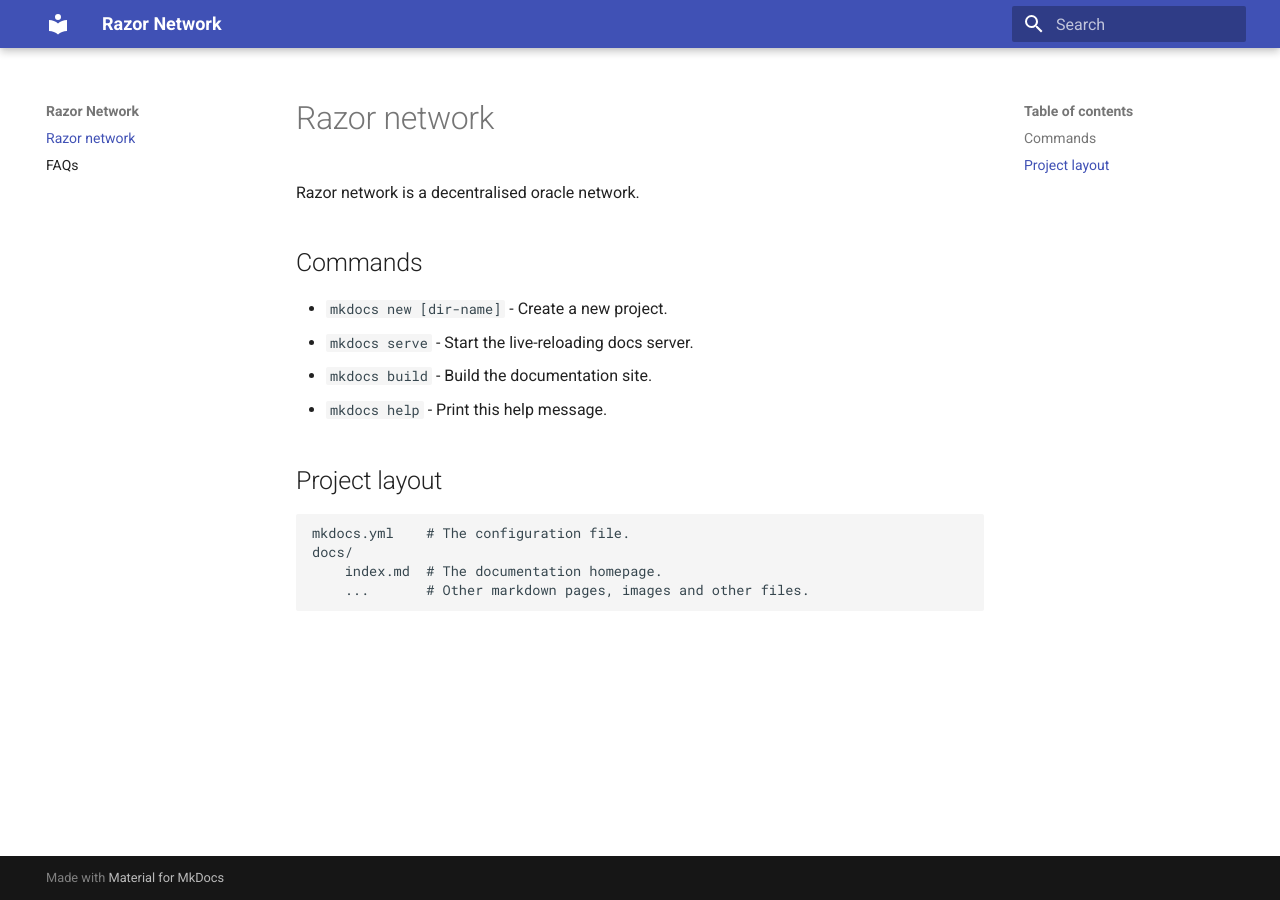
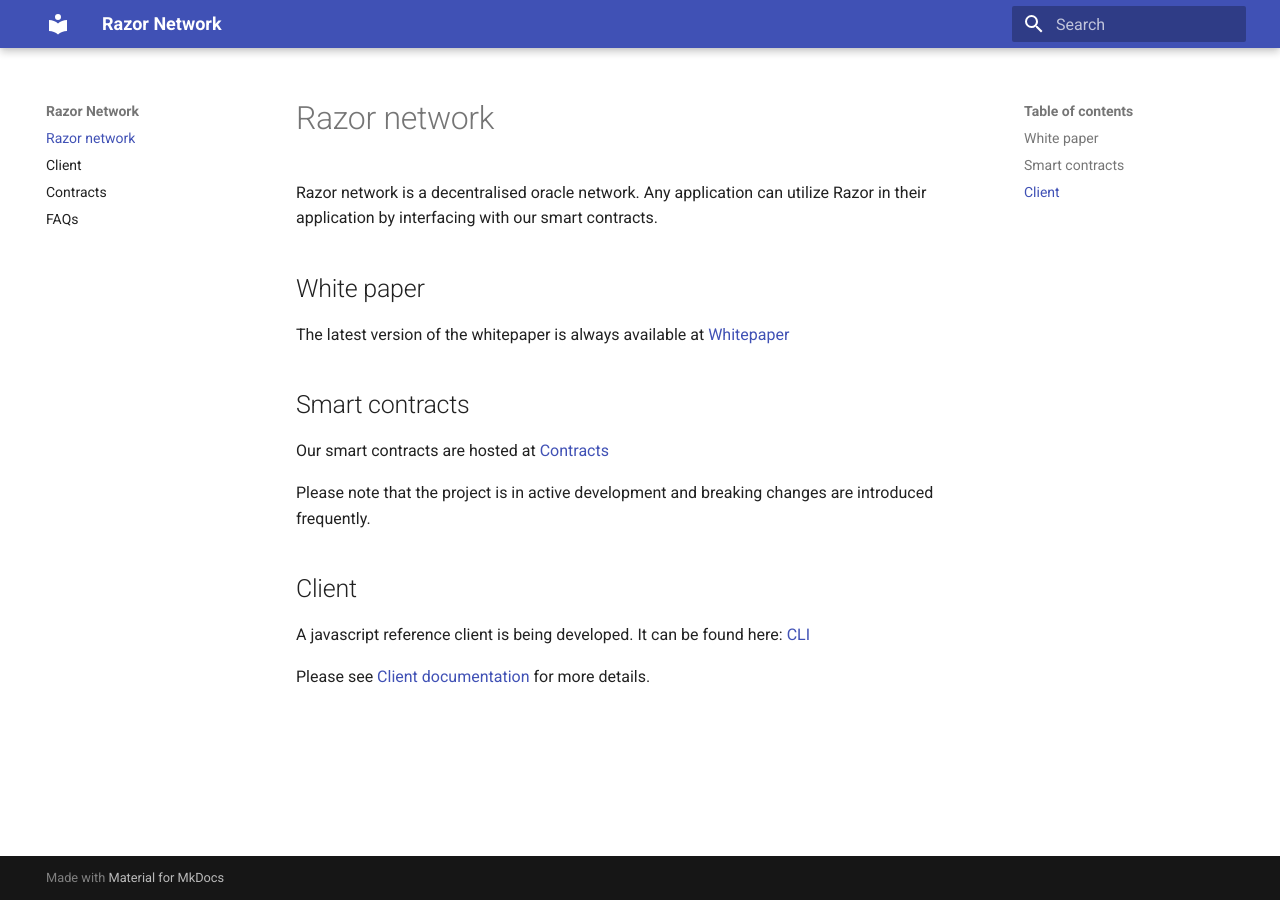
Before and after one commit to razor-network/docs, an MkDocs documentation site: the page built from docs/index.md, in a window 1280 px wide. Built offline with MkDocs 1.6.1 and Material for MkDocs 9.7.7, drawn with Linux system fonts in a browser that asks for light colours.

Commit message:
more docs

```diff
--- a/docs/index.md
+++ b/docs/index.md
@@ -1,16 +1,16 @@
 # Razor network
 
-Razor network is a decentralised oracle network.
-## Commands
+Razor network is a decentralised oracle network. Any application can utilize Razor in their application by interfacing with our smart contracts.
 
-* `mkdocs new [dir-name]` - Create a new project.
-* `mkdocs serve` - Start the live-reloading docs server.
-* `mkdocs build` - Build the documentation site.
-* `mkdocs help` - Print this help message.
+##White paper
+The latest version of the whitepaper is always available at [Whitepaper](https://razor.network/whitepaper.pdf)
 
-## Project layout
+##Smart contracts
+Our smart contracts are hosted at [Contracts](https://github.com/razor-network/contracts)
 
-    mkdocs.yml    # The configuration file.
-    docs/
-        index.md  # The documentation homepage.
-        ...       # Other markdown pages, images and other files.
+Please note that the project is in active development and breaking changes are introduced frequently.
+
+##Client
+A javascript reference client is being developed. It can be found here: [CLI](https://github.com/razor-network/cli)
+
+Please see [Client documentation](client.md) for more details.
```
Also changed, not shown: docs/client.md (added, +40 -0 lines), docs/contracts.md (added, +13 -0 lines).
